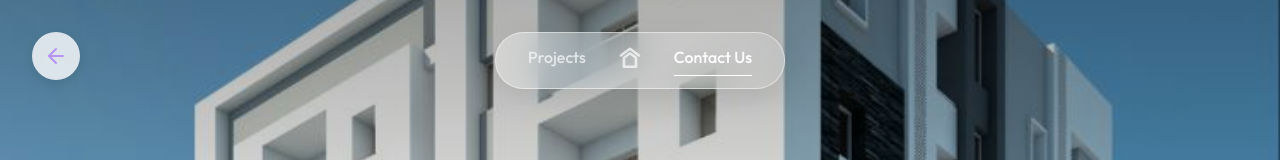
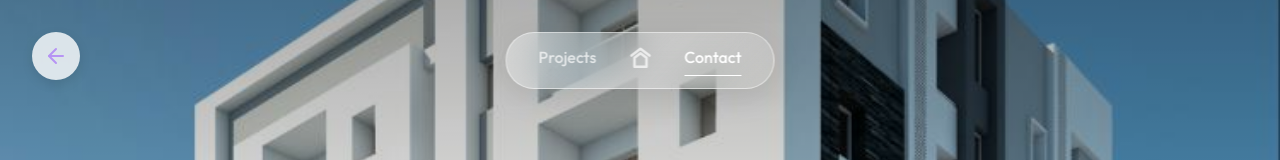
Before and after one commit to KarthikGannamaneni/DharmaInfra, a React (Vite) app: page /DharmaInfra/projects/jewel-crest in a window 1280 px wide. Shown: the top 160 px of the page. Built offline with nearby package versions, Linux system fonts and the light colour scheme.

Commit message:
Update map embeds for Tara Sitara/Vrindavan B and rename 'Contact Us' to 'Contact'

```diff
--- a/src/components/FloatingNavbar.tsx
+++ b/src/components/FloatingNavbar.tsx
@@ -11,7 +11,7 @@ const FloatingNavbar: React.FC = () => {
     const navItems = [
         { name: 'Projects', path: '/projects' },
         { name: 'Home', path: '/' },
-        { name: 'Contact Us', path: '#contact' }
+        { name: 'Contact', path: '#contact' }
     ];
 
     const handleNavClick = (e: React.MouseEvent<HTMLAnchorElement>, path: string) => {
--- a/src/components/Navbar.tsx
+++ b/src/components/Navbar.tsx
@@ -10,7 +10,7 @@ const Navbar: React.FC = () => {
     const navItems = [
         { name: 'Projects', path: '/projects' },
         { name: 'Home', path: '/' },
-        { name: 'Contact Us', path: '#contact' }
+        { name: 'Contact', path: '#contact' }
     ];
 
     const isHome = location.pathname === '/';
--- a/src/data.json
+++ b/src/data.json
@@ -33,7 +33,7 @@
             "configuration": "2 & 3 BHK",
             "hasGenerator": true,
             "architect": "Fluid Architects",
-            "locationMap": "https://www.google.com/maps/embed?pb=!1m14!1m12!1m3!1d368.35807264125737!2d78.46944434846596!3d17.541488828955966!2m3!1f0!2f0!3f0!3m2!1i1024!2i768!4f13.1!5e1!3m2!1sen!2sus!4v1766987707297!5m2!1sen!2sus",
+            "locationMap": "https://www.google.com/maps/embed?pb=!1m18!1m12!1m3!1d4022.2452880625247!2d78.46671817540653!3d17.541321483372315!2m3!1f0!2f0!3f0!3m2!1i1024!2i768!4f13.1!3m3!1m2!1s0x3bcb8f0045bdc7ad%3A0x234f0cf4f7c1c2d9!2sTARA%20SITARA%20by%20DHARMA%20INFRA!5e1!3m2!1sen!2sus!4v1769397229018!5m2!1sen!2sus",
             "image": "/project_assets/TARA & SITARA/Elevation.jpeg",
             "gallery": [
                 "/project_assets/TARA & SITARA/1.jpeg"
@@ -367,7 +367,7 @@
             "configuration": "2 BHK",
             "hasGenerator": true,
             "architect": "Global Engineering",
-            "locationMap": "https://www.google.com/maps/embed?pb=!1m18!1m12!1m3!1d969.0323789276836!2d78.42441737671516!3d17.486629151597636!2m3!1f0!2f0!3f0!3m2!1i1024!2i768!4f13.1!3m3!1m2!1s0x3bcb91001d5bf9a5%3A0x3ac74beee75af007!2sVrindavan%20block%20A!5e1!3m2!1sen!2sus!4v1766986951577!5m2!1sen!2sus",
+            "locationMap": "https://www.google.com/maps/embed?pb=!1m18!1m12!1m3!1d436.3127905248917!2d78.42449392512259!3d17.486757555180507!2m3!1f0!2f0!3f0!3m2!1i1024!2i768!4f13.1!3m3!1m2!1s0x3bcb910042bf6675%3A0xf8e7d8acd3281139!2sVrindavan%20B-%20block!5e1!3m2!1sen!2sus!4v1769397296143!5m2!1sen!2sus",
             "image": "/project_assets/VRINDAVAN BLOCK B/Elevation.jpg",
             "gallery": [
                 "/project_assets/VRINDAVAN BLOCK B/1.jpeg",
```
